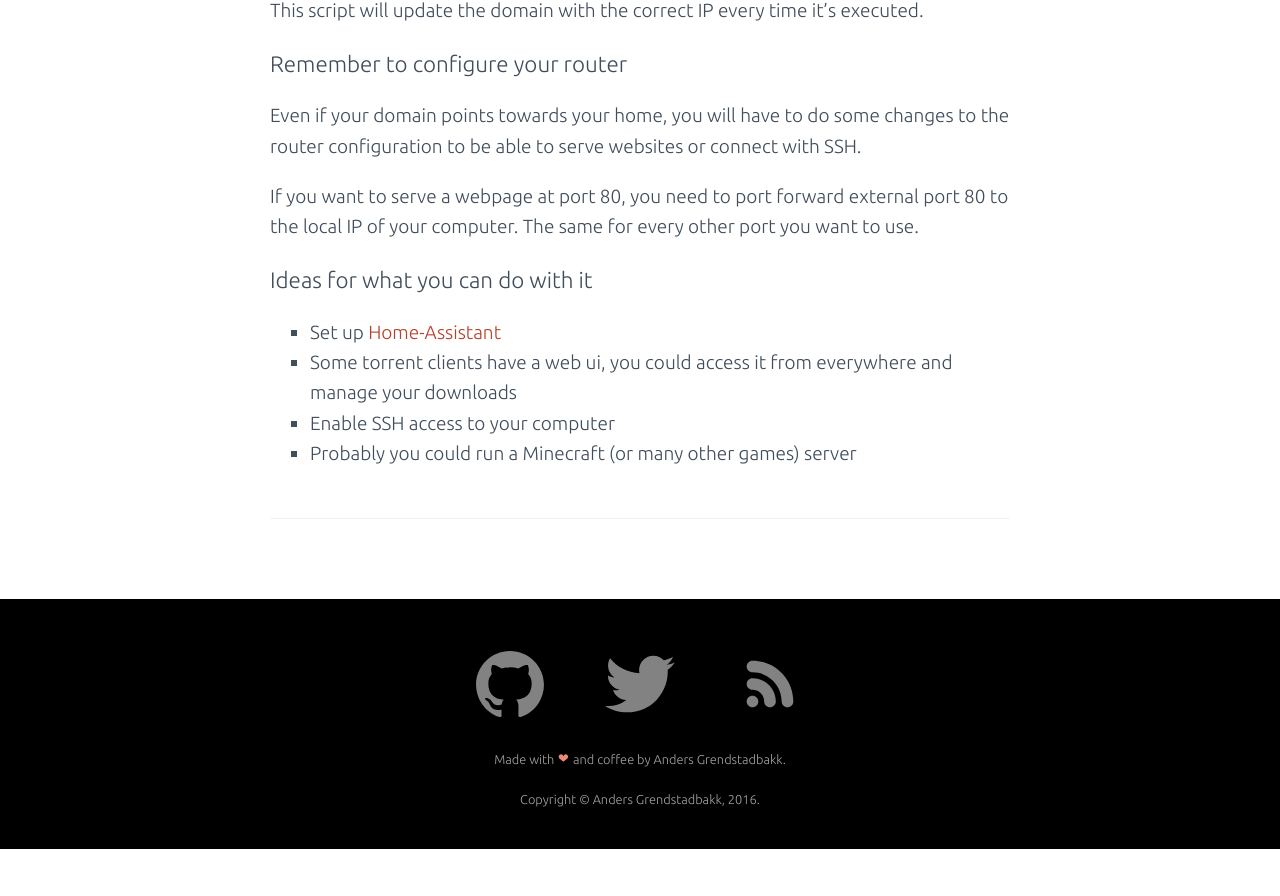
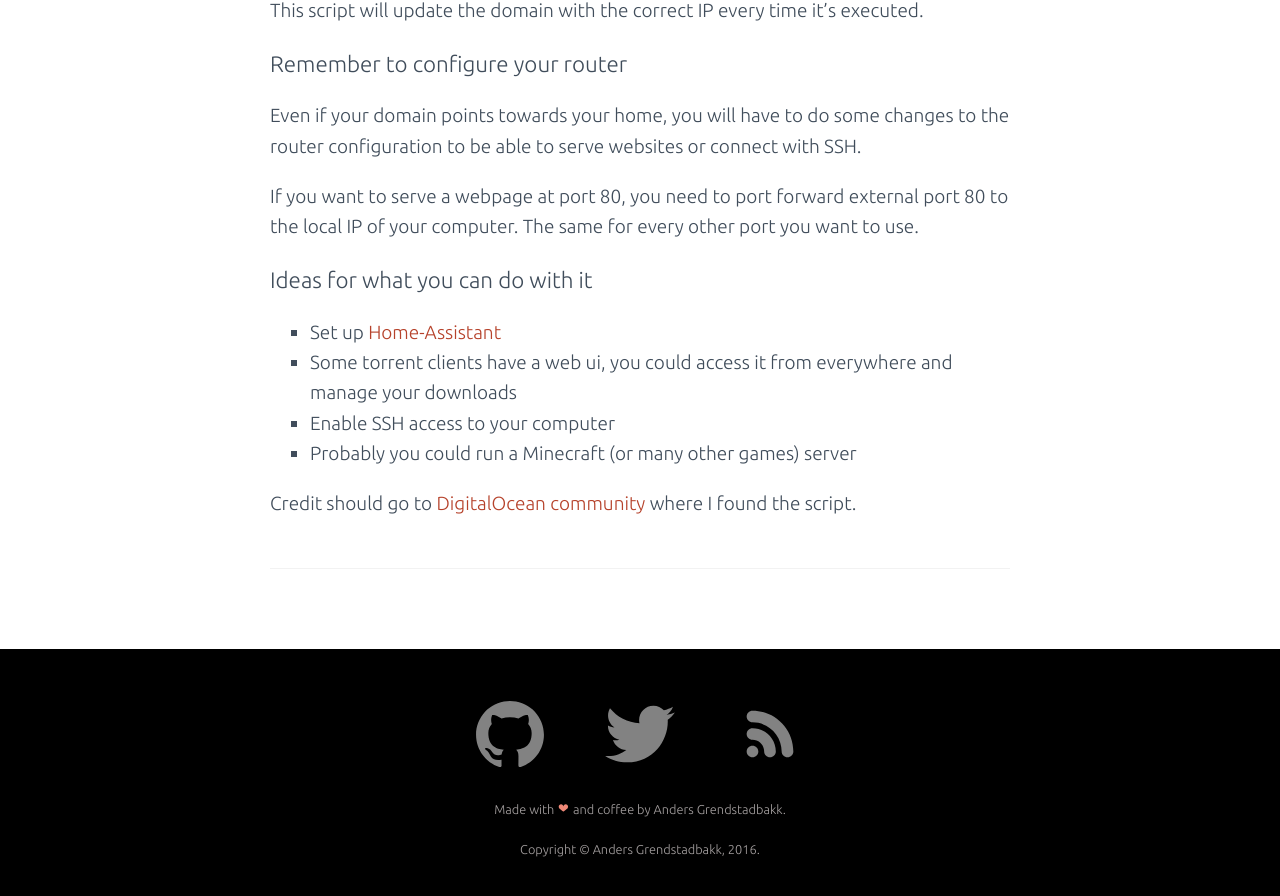
Before and after one commit to andeersg/andeers.com, a Jekyll site: the page built from _posts/2017-02-25-dynamic-ip-domain.md, in a window 1280 px wide and 900 px high, scrolled down 2367 px. Shown: the top 896 px of the window. Built offline with Jekyll 4.4.1, drawn with Linux system fonts in a browser that asks for light colours; before the commit the page ends 3216 px from its top, so only the background shows below that.

Commit message:
Update 2017-02-25-dynamic-ip-domain.md

```diff
--- a/_posts/2017-02-25-dynamic-ip-domain.md
+++ b/_posts/2017-02-25-dynamic-ip-domain.md
@@ -83,3 +83,5 @@ If you want to serve a webpage at port 80, you need to port forward external por
 * Some torrent clients have a web ui, you could access it from everywhere and manage your downloads
 * Enable SSH access to your computer
 * Probably you could run a Minecraft (or many other games) server
+
+Credit should go to [DigitalOcean community](https://www.digitalocean.com/community/questions/using-the-v2-api-and-my-home-computer-to-automatically-update-a-domain-name-a-record-like-dynamic-dns "DigitalOcean Community") where I found the script.
```
